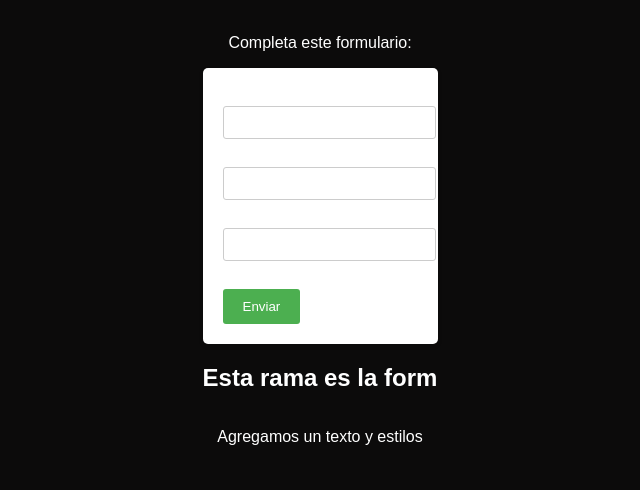
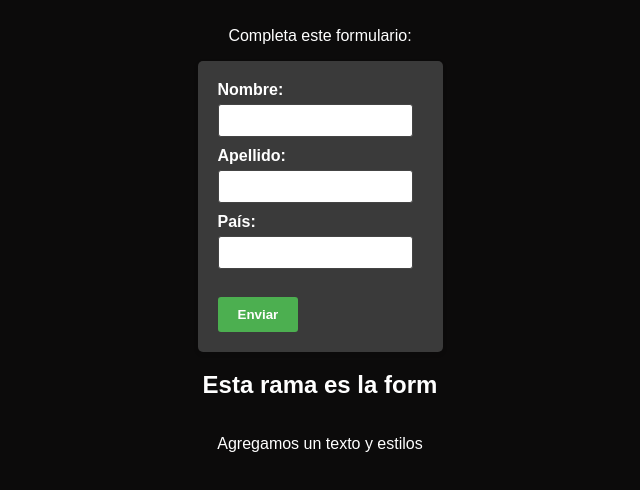
Before and after one commit to manaomimasha/harvardGit, a plain HTML site: page index.html in a window 1280 px wide. Shown: the part 200-690 px from the top of the page, without its empty margins (320-960 px from the left). Drawn offline with Linux system fonts and the light colour scheme.

Commit message:
mejoras en estilos

```diff
--- a/styles.css
+++ b/styles.css
@@ -12,7 +12,7 @@ body {
   }
 
   form {
-    background-color: #fff;
+    background-color: #3a3a3a;
     padding: 20px;
     border-radius: 5px;
     box-shadow: 0 2px 5px rgba(0, 0, 0, 0.1);
@@ -23,20 +23,23 @@ body {
   }
 
   input[type="text"] {
-    width: 100%;
+    /* width: 100%; */
     padding: 8px;
-    margin-bottom: 10px;
-    border: 1px solid #ccc;
+    margin: 5px 10px 10px 0;
+    /* margin-bottom: 10px; */
+    /* margin-right: 10px; */
+    border: 1px solid #444444;
     border-radius: 3px;
   }
 
   input[type="submit"] {
     background-color: #4caf50;
-    color: white;
+    color: rgb(255, 254, 254);
     padding: 10px 20px;
     border: none;
     border-radius: 3px;
     cursor: pointer;
+    font-weight: bolder;
   }
 
   input[type="submit"]:hover {
```
